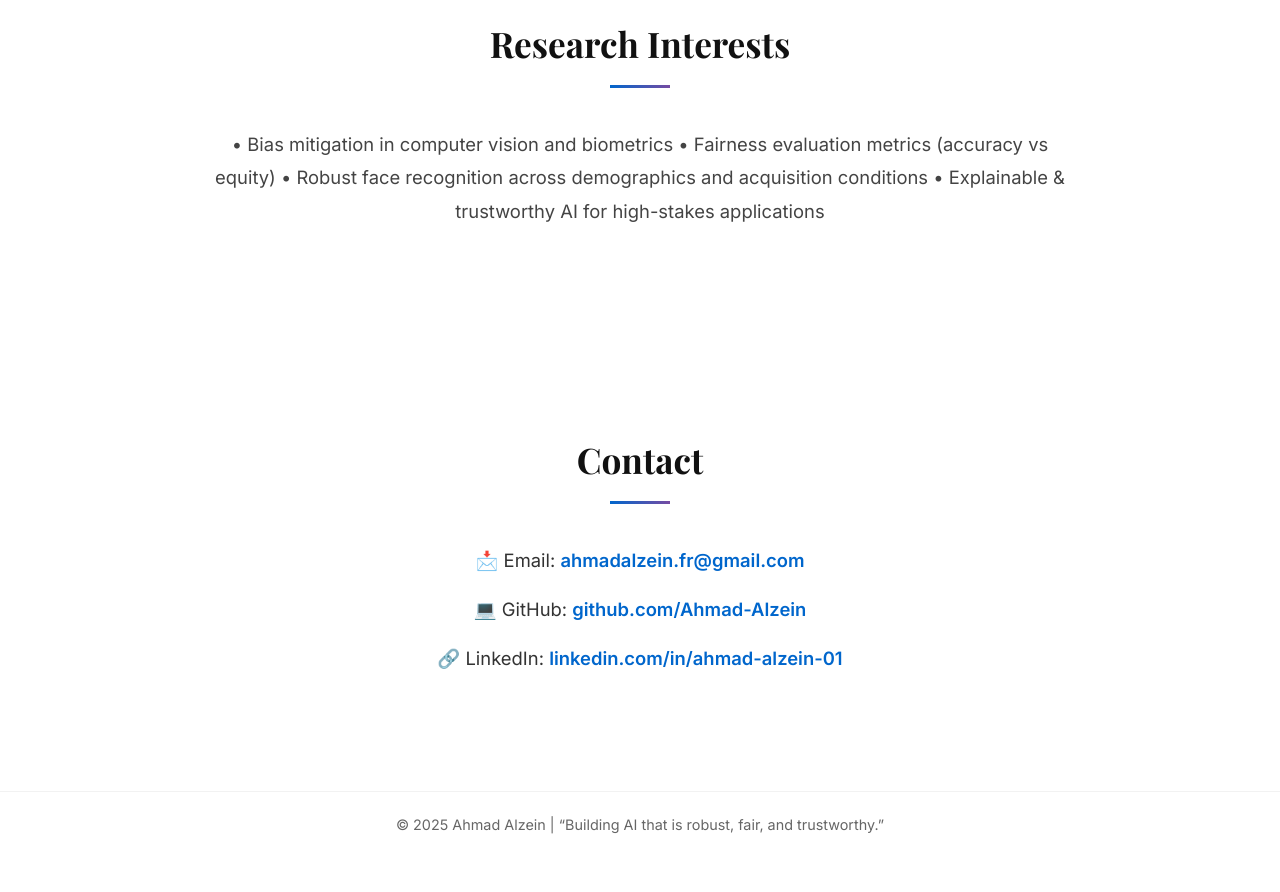
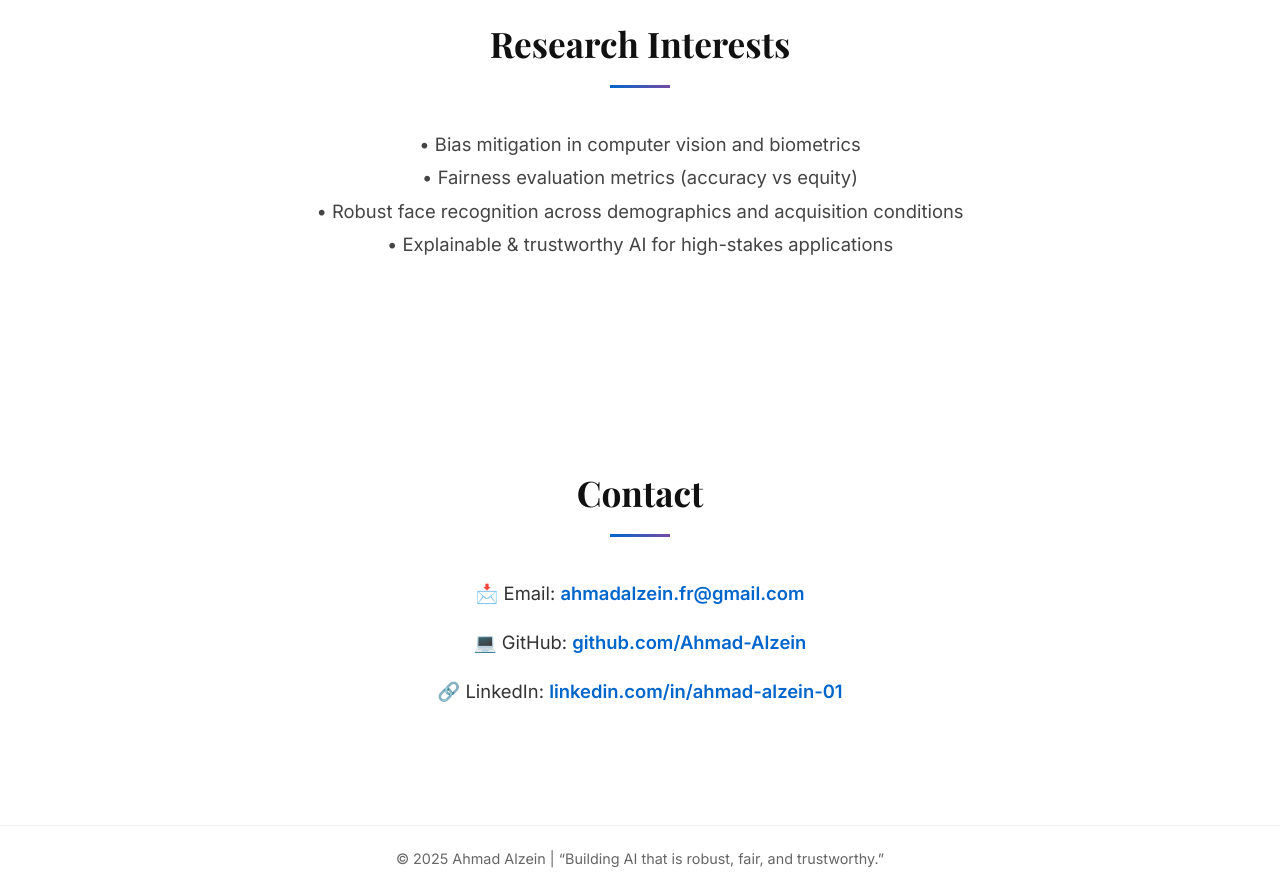
Before and after one commit to Ahmad-Alzein/Ahmad-Alzein.github.io, a plain HTML site: page main.html in a window 1280 px wide. Shown: the part 3040-3932 px from the top of the page. Before the commit the page ends 3898 px from the top, so only its background shows below. Drawn offline with nearby package versions, Linux system fonts and the light colour scheme.

Commit message:
Update main.html

```diff
--- a/main.html
+++ b/main.html
@@ -205,11 +205,10 @@
   <!-- Research Interests -->
   <section id="research" class="research container">
     <h2 class="section-title">Research Interests</h2>
-    <p>
-      • Bias mitigation in computer vision and biometrics
-      • Fairness evaluation metrics (accuracy vs equity)
-      • Robust face recognition across demographics and acquisition conditions
-      • Explainable & trustworthy AI for high-stakes applications
+      <p> • Bias mitigation in computer vision and biometrics
+      <p> • Fairness evaluation metrics (accuracy vs equity)
+      <p> • Robust face recognition across demographics and acquisition conditions
+      <p> • Explainable & trustworthy AI for high-stakes applications
     </p>
   </section>
 
```
